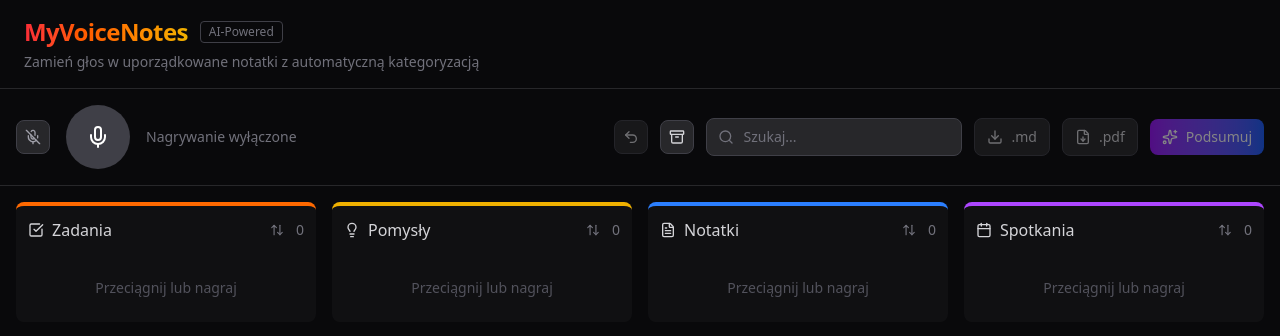
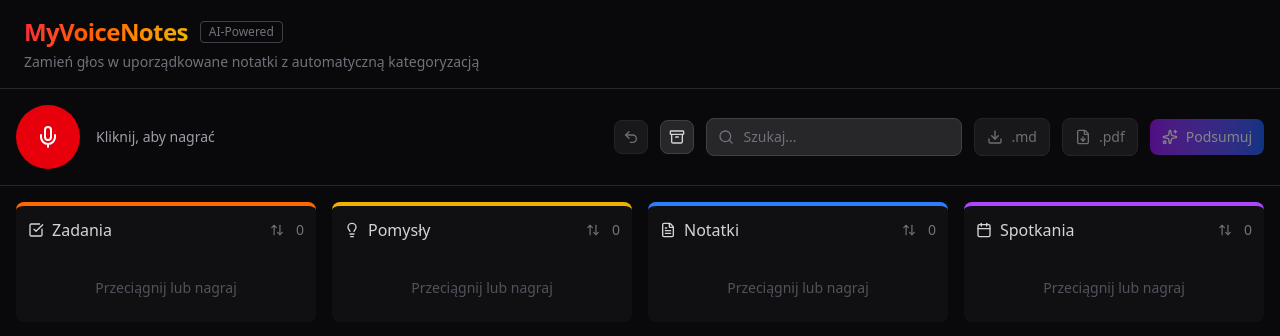
Before and after one commit to patryk777/MyVoiceNotes10x, a Next.js app: page / in a window 1280 px wide. Shown: the top 336 px of the page. Built offline with nearby package versions, Linux system fonts and the light colour scheme.

Commit message:
revert: remove recording toggle, restore simple UI

```diff
--- a/app/page.tsx
+++ b/app/page.tsx
@@ -1,7 +1,7 @@
 "use client";
 
 import { useState, useCallback, useRef, useEffect } from "react";
-import { Mic, Square, Loader2, CheckSquare, Lightbulb, FileText, Calendar, Search, Download, FileDown, Sparkles, X, ArrowUpDown, Undo2, Archive, MicOff } from "lucide-react";
+import { Mic, Square, Loader2, CheckSquare, Lightbulb, FileText, Calendar, Search, Download, FileDown, Sparkles, X, ArrowUpDown, Undo2, Archive } from "lucide-react";
 import ReactMarkdown from "react-markdown";
 import { useRecorder } from "@/hooks/useRecorder";
 import { useNotes, NoteCategory, Note } from "@/hooks/useNotes";
@@ -25,7 +25,6 @@ export default function Home() {
     { tasks: "date", ideas: "date", notes: "date", meetings: "date" }
   );
   const [showArchive, setShowArchive] = useState(false);
-  const [recordingEnabled, setRecordingEnabled] = useState(false);
 
   const processAudio = useCallback(async (blob: Blob) => {
     if (!blob || isProcessing) return;
@@ -75,7 +74,6 @@ export default function Home() {
   resetRecordingRef.current = resetRecording;
 
   const handleMicClick = () => {
-    if (!recordingEnabled) return;
     if (status === "idle") {
       startRecording();
     } else if (status === "recording") {
@@ -240,7 +238,7 @@ export default function Home() {
     const handleKeyDown = (e: KeyboardEvent) => {
       if ((e.ctrlKey || e.metaKey) && e.key === "r" && !e.shiftKey) {
         e.preventDefault();
-        if (recordingEnabled && status === "idle" && !isProcessing) {
+        if (status === "idle" && !isProcessing) {
           startRecording();
         } else if (status === "recording") {
           stopRecording();
@@ -269,7 +267,7 @@ export default function Home() {
 
     window.addEventListener("keydown", handleKeyDown);
     return () => window.removeEventListener("keydown", handleKeyDown);
-  }, [status, isProcessing, notes.length, isSummarizing, summary, startRecording, stopRecording, recordingEnabled]);
+  }, [status, isProcessing, notes.length, isSummarizing, summary, startRecording, stopRecording]);
 
   return (
     <div className="flex flex-col h-full">
@@ -331,26 +329,12 @@ export default function Home() {
       <section className="flex flex-col sm:flex-row items-center justify-between gap-3 sm:gap-4 p-3 sm:p-4 border-b border-zinc-800">
         <div className="flex items-center gap-4">
           <button
-            onClick={() => setRecordingEnabled(!recordingEnabled)}
-            className={`p-2 rounded-lg border transition-all ${
-              recordingEnabled
-                ? "bg-green-600 border-green-500 text-white"
-                : "bg-zinc-800 border-zinc-700 text-zinc-400"
-            }`}
-            title={recordingEnabled ? "Wyłącz nagrywanie" : "Włącz nagrywanie"}
-          >
-            {recordingEnabled ? <Mic className="w-4 h-4" /> : <MicOff className="w-4 h-4" />}
-          </button>
-
-          <button
             onClick={handleMicClick}
-            disabled={isWorking || !recordingEnabled}
+            disabled={isWorking}
             className={`w-14 h-14 sm:w-16 sm:h-16 rounded-full flex items-center justify-center transition-all ${
-              !recordingEnabled
-                ? "bg-zinc-700 cursor-not-allowed"
-                : status === "recording"
-                  ? "bg-red-600 animate-pulse"
-                  : "bg-red-600 hover:bg-red-500"
+              status === "recording"
+                ? "bg-red-600 animate-pulse"
+                : "bg-red-600 hover:bg-red-500"
             } ${isWorking ? "opacity-50 cursor-not-allowed" : ""}`}
             aria-label={status === "recording" ? "Stop recording" : "Start recording"}
           >
@@ -364,10 +348,7 @@ export default function Home() {
           </button>
 
           <div className="flex flex-col">
-            {!recordingEnabled && (
-              <p className="text-zinc-500 text-sm">Nagrywanie wyłączone</p>
-            )}
-            {recordingEnabled && status === "idle" && !isWorking && (
+            {status === "idle" && !isWorking && (
               <p className="text-zinc-400 text-sm">Kliknij, aby nagrać</p>
             )}
             {status === "recording" && (
```
